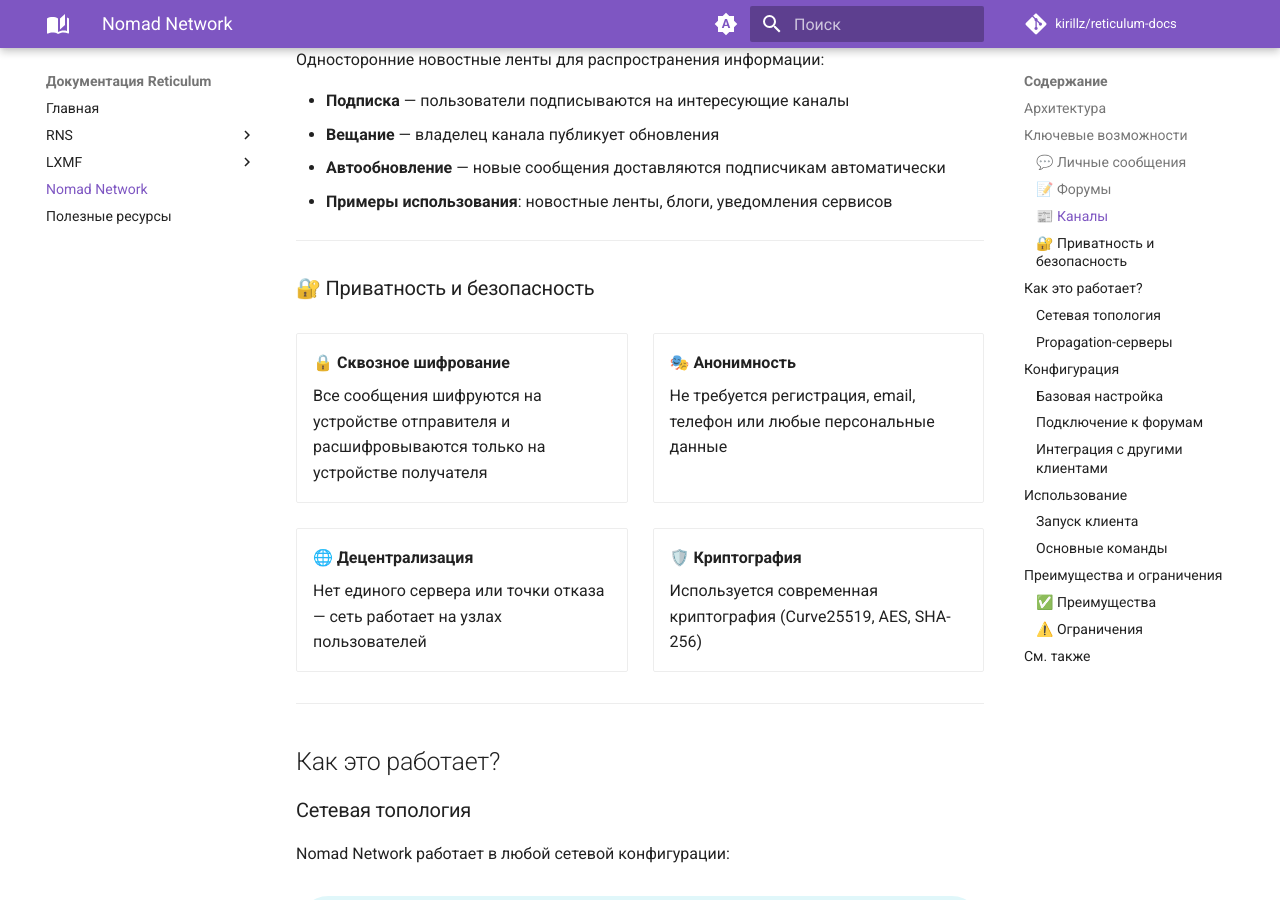
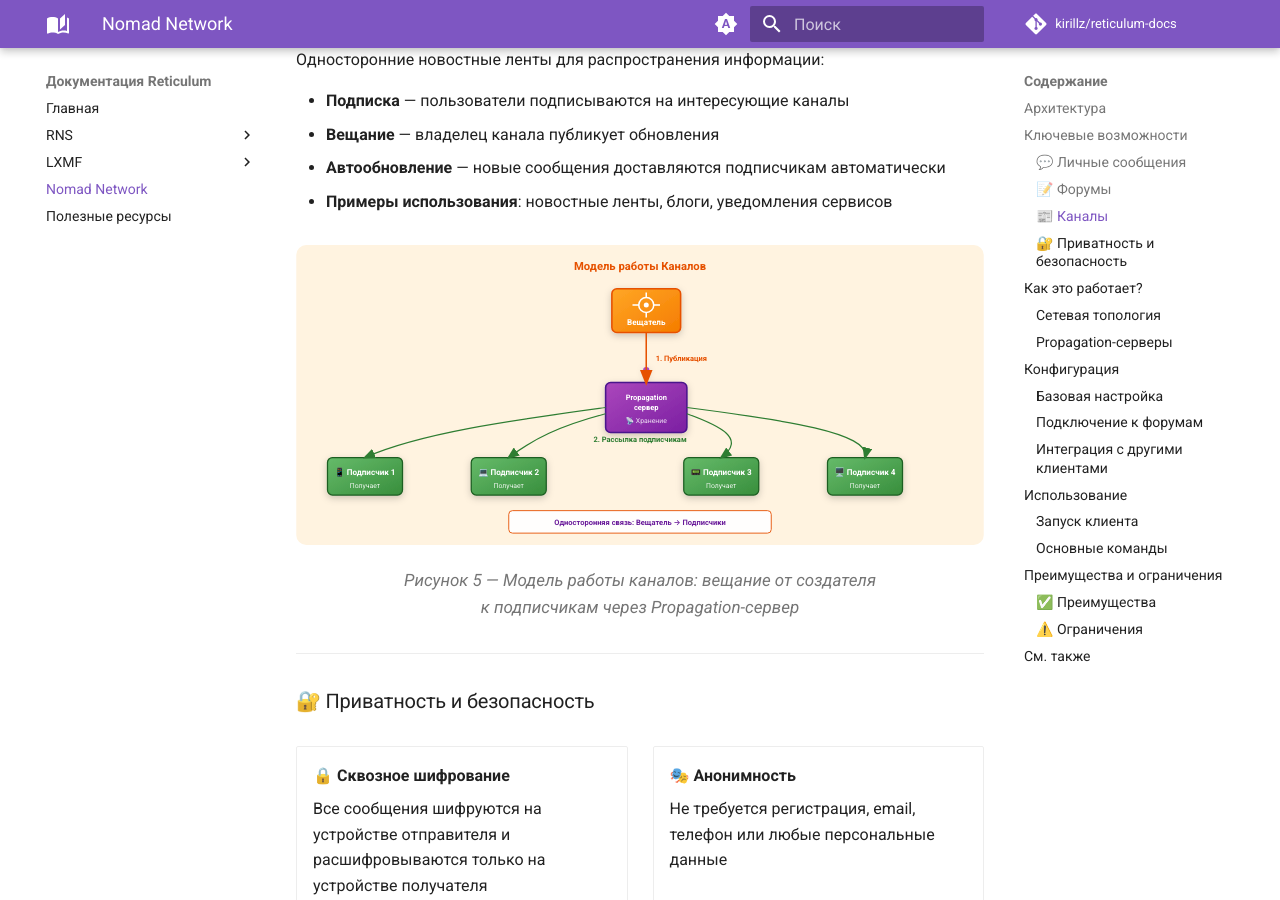
Before and after one commit to kirillz/reticulum-docs, an MkDocs documentation site: the page built from docs/nomadnet/index.md, in a window 1280 px wide and 900 px high, scrolled down 2458 px. Built offline with MkDocs 1.6.1 and Material for MkDocs 9.7.7, drawn with Linux system fonts in a browser that asks for light colours; comment, search, counter and statistics services are not loaded.

Commit message:
Nomad Network - добавлена диаграмма каналов

```diff
--- a/docs/nomadnet/index.md
+++ b/docs/nomadnet/index.md
@@ -67,6 +67,13 @@
 - **Вещание** — владелец канала публикует обновления
 - **Автообновление** — новые сообщения доставляются подписчикам автоматически
 - **Примеры использования**: новостные ленты, блоги, уведомления сервисов
+
+<div class="diagram-center">
+  <figure>
+    <img src="../assets/img/diagrams/nomad-channels.svg" alt="Channels Flow Diagram" class="diagram-svg" />
+    <figcaption>Рисунок 5 — Модель работы каналов: вещание от создателя к подписчикам через Propagation-сервер</figcaption>
+  </figure>
+</div>
 
 ---
 
```
Also changed, not shown: docs/assets/img/diagrams/nomad-channels.svg (added).
